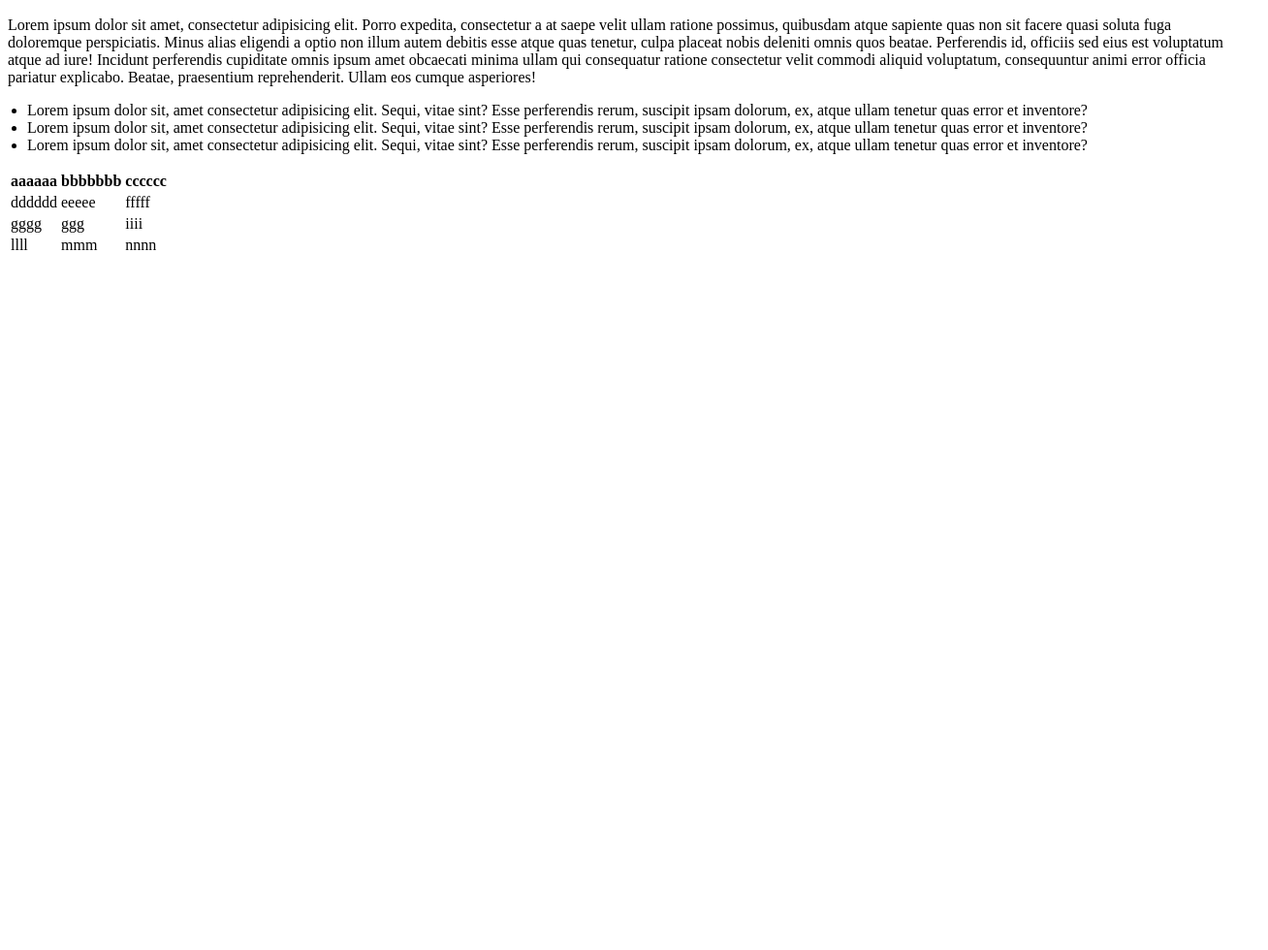
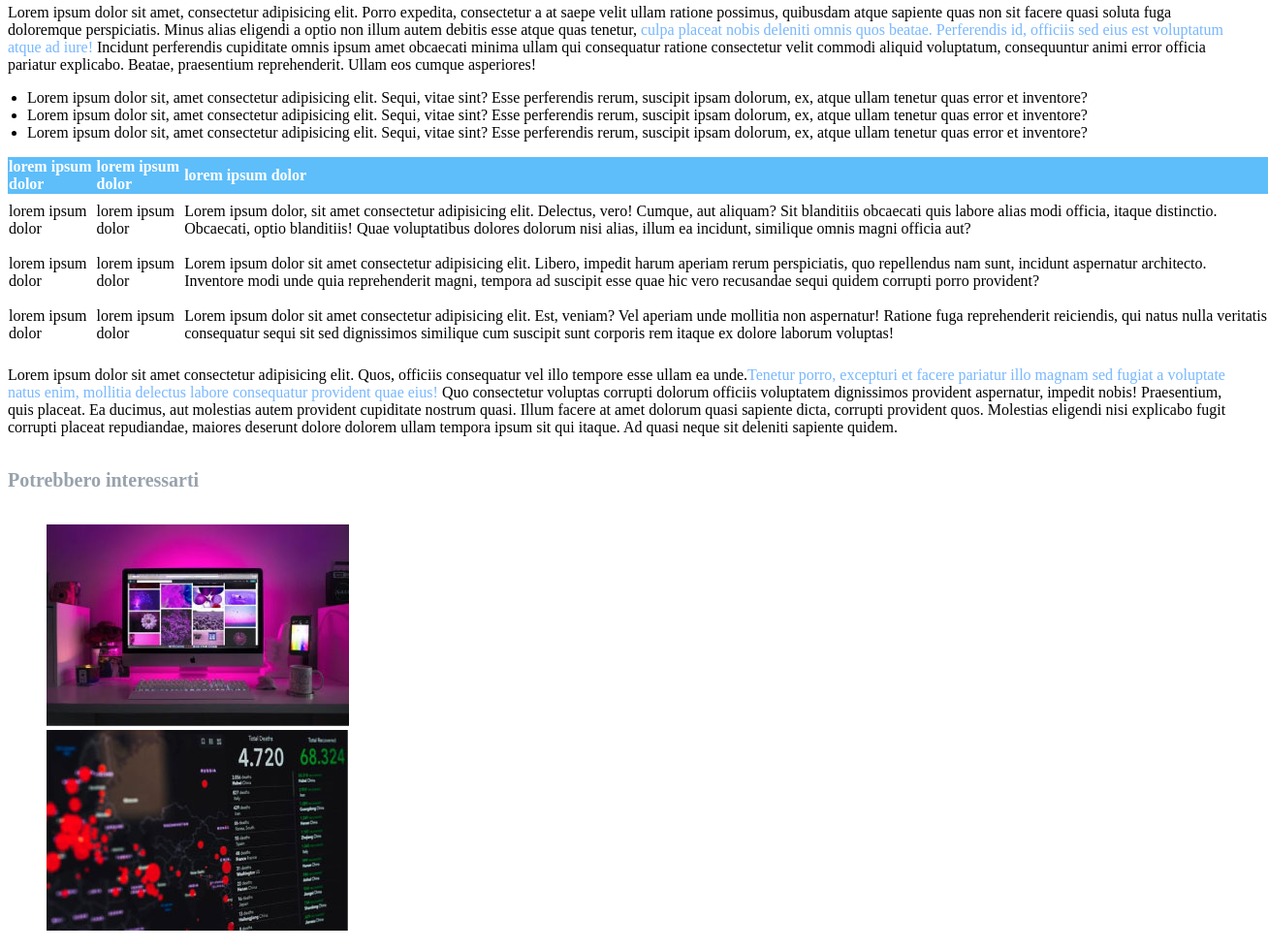
Before and after one commit to naiadidub/html-css-booleaner, a plain HTML site: page index.html in a window 1280 px wide. Shown: the part 731-1711 px from the top of the page at 97% size, 1308 px wide, since content can reach past the window. Before the commit the page ends 1004 px from the top, so only its background shows below. Drawn offline with Linux system fonts and the light colour scheme.

Commit message:
fine tabella e footer

```diff
--- a/index.html
+++ b/index.html
@@ -19,46 +19,55 @@
     <div>
         <h1>Internet deve essere al servizio del "bene pubblico": il manifesto di Tim Berners-Lee</h1>
         <h2>Scritto da: <span>Team Booleaner</span></h2>
-        <h3>il 10/10/2020</h3>
+        <h3>il 10/10/2020</h3> <br>
     </div>
     <main>
         <img class="tim" src="img\tim-1.jpg" alt="tim1">
         <img class="tim" src="img\tim-2.jpg" alt="tim2">
         <p id="credits"> <strong> 1st photo: Jhon S. and James L. Knight Foundation, By Scott Hernichsen <br>2nd photo: Wikipedia, By Paul Clark</strong></p>
         <p>Lorem ipsum dolor sit amet, consectetur adipisicing elit. Porro expedita, consectetur a at saepe velit ullam ratione possimus, quibusdam atque sapiente quas non sit facere quasi soluta fuga doloremque perspiciatis.
-        Minus alias eligendi a optio non illum autem debitis esse atque quas tenetur, culpa placeat nobis deleniti omnis quos beatae. Perferendis id, officiis sed eius est voluptatum atque ad iure!
+        Minus alias eligendi a optio non illum autem debitis esse atque quas tenetur, <span class="evidenziatore">culpa placeat nobis deleniti omnis quos beatae. Perferendis id, officiis sed eius est voluptatum atque ad iure!</span>
         Incidunt perferendis cupiditate omnis ipsum amet obcaecati minima ullam qui consequatur ratione consectetur velit commodi aliquid voluptatum, consequuntur animi error officia pariatur explicabo. Beatae, praesentium reprehenderit. Ullam eos cumque asperiores!</p>
         <ul>
             <li>Lorem ipsum dolor sit, amet consectetur adipisicing elit. Sequi, vitae sint? Esse perferendis rerum, suscipit ipsam dolorum, ex, atque ullam tenetur quas error et inventore?</li>
             <li>Lorem ipsum dolor sit, amet consectetur adipisicing elit. Sequi, vitae sint? Esse perferendis rerum, suscipit ipsam dolorum, ex, atque ullam tenetur quas error et inventore?</li>
             <li>Lorem ipsum dolor sit, amet consectetur adipisicing elit. Sequi, vitae sint? Esse perferendis rerum, suscipit ipsam dolorum, ex, atque ullam tenetur quas error et inventore?</li>
         </ul>
-        <table class="tg">
-            <thead>
+        <table>
             <tr>
-                <th class="tg-0pky">aaaaaa</th>
-                <th class="tg-0lax">bbbbbbb</th>
-                <th class="tg-0lax">cccccc</th>
-              </tr>
-            </thead>
-            <tbody>
-              <tr>
-                <td class="tg-0lax">dddddd</td>
-                <td class="tg-0lax">eeeee</td>
-                <td class="tg-0lax">fffff</td>
+                <th class="cella1">lorem ipsum dolor</th>
+                <th class="cella1">lorem ipsum dolor</th>
+                <th >lorem ipsum dolor</th>
             </tr>
             <tr>
-                <td class="tg-0lax">gggg</td>
-                <td class="tg-0lax">ggg</td>
-                <td class="tg-0lax">iiii</td>
+                <td class="colorecella">lorem ipsum dolor</td>
+                <td class="colorecella">lorem ipsum dolor</td>
+                <td class="colorecella">Lorem ipsum dolor, sit amet consectetur adipisicing elit. Delectus, vero! Cumque, aut aliquam? Sit blanditiis obcaecati quis labore alias modi officia, itaque distinctio. Obcaecati, optio blanditiis! Quae voluptatibus dolores dolorum nisi alias, illum ea incidunt, similique omnis magni officia aut?</td>
             </tr>
             <tr>
-                <td class="tg-0lax">llll</td>
-                <td class="tg-0lax">mmm</td>
-                <td class="tg-0lax">nnnn</td>
+                <td>lorem ipsum dolor</td>
+                <td>lorem ipsum dolor</td>
+                <td>Lorem ipsum dolor sit amet consectetur adipisicing elit. Libero, impedit harum aperiam rerum perspiciatis, quo repellendus nam sunt, incidunt aspernatur architecto. Inventore modi unde quia reprehenderit magni, tempora ad suscipit esse quae hic vero recusandae sequi quidem corrupti porro provident?</td>
             </tr>
-            </tbody>
+            <tr>
+                <td class="colorecella">lorem ipsum dolor</td>
+                <td class="colorecella">lorem ipsum dolor</td>
+                <td class="colorecella">Lorem ipsum dolor sit amet consectetur adipisicing elit. Est, veniam? Vel aperiam unde mollitia non aspernatur! Ratione fuga reprehenderit reiciendis, qui natus nulla veritatis consequatur sequi sit sed dignissimos similique cum suscipit sunt corporis rem itaque ex dolore laborum voluptas!</td>
+            </tr>
         </table>
     </main>
+    <section>
+                <p>Lorem ipsum dolor sit amet consectetur adipisicing elit. Quos, officiis consequatur vel illo tempore esse ullam ea unde.<span class="evidenziatore">Tenetur porro, excepturi et facere pariatur illo magnam sed fugiat a voluptate natus enim, mollitia delectus labore consequatur provident quae eius!</span>   Quo consectetur voluptas corrupti dolorum officiis voluptatem dignissimos provident aspernatur, impedit nobis! Praesentium, quis placeat. Ea ducimus, aut molestias autem provident cupiditate nostrum quasi. Illum facere at amet dolorum quasi sapiente dicta, corrupti provident quos. Molestias eligendi nisi explicabo fugit corrupti placeat repudiandae, maiores deserunt dolore dolorem ullam tempora ipsum sit qui itaque. Ad quasi neque sit deleniti sapiente quidem.</p>
+                <br>
+    </section>
+    <footer>
+                <h2 class="consigli">Potrebbero interessarti</h2> <br>
+                <figure>
+                    <img src=img\monitor.jpg alt=""><br>
+                    <img src=img\graph.jpg alt="">
+                </figure>
+    </footer>
+
+
 </body>
 </html>
--- a/style.css
+++ b/style.css
@@ -2,7 +2,6 @@
 header {
     width: 100%;
     height: 120px;
-    border: 5px solid black;
     background-color: rgb(0, 170, 255);
     background-image: url("img/pattern.png");
     background-size: 800px 250px;
@@ -14,7 +13,7 @@ header {
 }
 
 h1{
-    font-size: 50px;
+    font-size: 60px;
     margin: 0;
 }
 
@@ -29,6 +28,12 @@ span {
     margin: 0%;
 }
 
+h3 {
+    margin: 0;
+    font-size: small;
+    color: rgb(152, 162, 172);
+}
+
 #credits{
     font-size: 12px;
     margin: 0;
@@ -37,3 +42,44 @@ span {
 ul{
     padding-left: 20px;
 }
+
+table {
+    width: 1000px;
+    width: 1300px;
+    height: 200px;
+    border-collapse: collapse;
+    text-align: left;
+
+}
+
+
+
+th{
+    background-color: lightblue ;
+    font-size: medium;
+    height: 10px;
+    background-color: rgb(99, 192, 250);
+    color: white;
+    background-color:rgb(93, 190, 250) ;
+
+
+}
+
+
+.td{
+    height: 60px;
+    width: 60px;;
+
+.cella1{
+    width: 200px;
+}
+
+.colorecella{
+    background-color: rgb(45, 178, 211);
+}
+
+
+.evidenziatore{
+    background-color: aqua;
+    color: black;
+}
```
Lines whose indentation alone changed are shown as unchanged.
